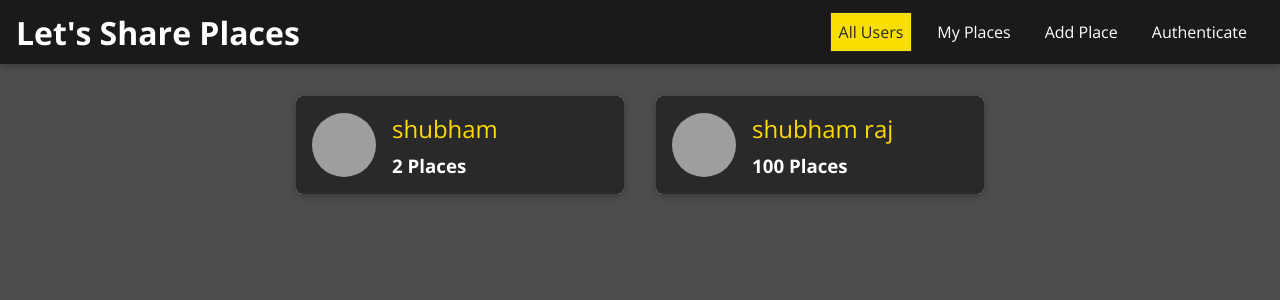
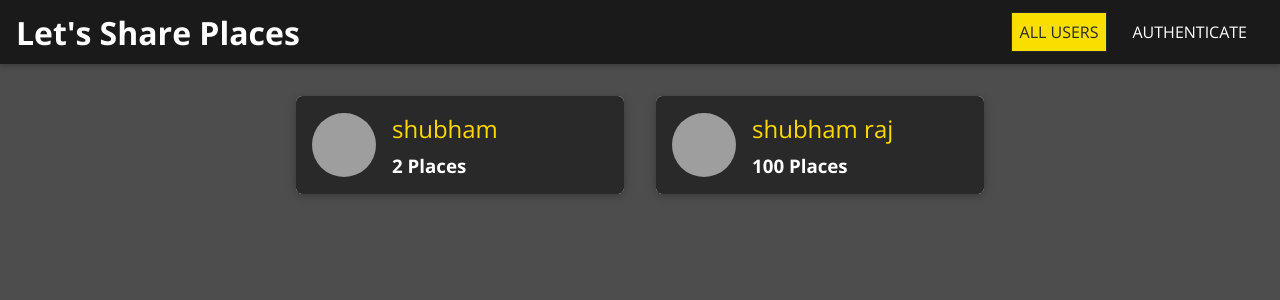
Before and after one commit to A-python-monk/MERN-Share_your_places, a React (Create React App) app: page / in a window 1280 px wide. Shown: the top 300 px of the page. Built offline with nearby package versions, Linux system fonts and the light colour scheme; grey boxes are pictures that could not be loaded.

Commit message:
added Login Logout functionality fixed minor issues

```diff
--- a/src/App.js
+++ b/src/App.js
@@ -1,4 +1,4 @@
-import React from "react";
+import React, { useCallback, useState } from "react";
 import {
   BrowserRouter as Router,
   Route,
@@ -8,21 +8,31 @@ import {
 import Newplace from "./places/pages/NewPlaces";
 import UpdatePlace from "./places/pages/UpdatePlace";
 import UserPlaces from "./places/pages/UserPlaces";
+import AuthContext from "./shared/components/context/auth-context";
 import MainNavigation from "./shared/components/UIComponents/Navigation/MainNavigation";
 import Authorise from "./user/pages/auth";
 import Users from "./user/pages/Users";
 
 const App = () => {
-  return (
-    <Router>
-      <MainNavigation/>
-      <main>
+  const [isLoggedIn, setisLoggedIn] = useState(false);
+
+  const login = useCallback(() => {
+    setisLoggedIn(true);
+  }, []);
+  const logout = useCallback(() => {
+    setisLoggedIn(false);
+  }, []);
+
+  let routes;
+
+  if (isLoggedIn) {
+    routes = (
       <Switch>
         <Route path="/" exact>
-        <Users />
+          <Users />
         </Route>
         <Route path="/:userid/places" exact>
-          <UserPlaces/>
+          <UserPlaces />
         </Route>
         <Route path="/places/new">
           <Newplace />
@@ -30,13 +40,37 @@ const App = () => {
         <Route path="/places/:placeId">
           <UpdatePlace />
         </Route>
-        <Route path="/auth" exact>
-          <Authorise/>
-        </Route>
         <Redirect to="/" />
       </Switch>
-      </main>
-    </Router>
+    );
+  } else {
+    routes = (
+      <Switch>
+        <Route path="/" exact>
+          <Users />
+        </Route>
+        <Route path="/:userid/places" exact>
+          <UserPlaces />
+        </Route>
+
+        <Route path="/auth" exact>
+          <Authorise />
+        </Route>
+        <Redirect to="/auth" />
+      </Switch>
+    );
+  }
+  return (
+    <AuthContext.Provider
+      value={{ isLoggedIn: isLoggedIn, login: login, logout: logout }}
+    >
+      <Router>
+        <MainNavigation />
+        <main>
+          <Switch> {routes}</Switch>
+        </main>
+      </Router>
+    </AuthContext.Provider>
   );
 };
 
--- a/src/places/components/PlaceItem.js
+++ b/src/places/components/PlaceItem.js
@@ -1,4 +1,5 @@
-import React, { useState } from "react";
+import React, { useContext, useState } from "react";
+import AuthContext from "../../shared/components/context/auth-context";
 import Modal from "../../shared/components/Modal";
 import Card from "../../shared/components/UIComponents/Card";
 import Button from "../../shared/components/UIComponents/FormsElements/Button";
@@ -25,6 +26,8 @@ const PlaceItem = (props) => {
   const confirmDeleteHandler = () => {
     console.log("Deleting");
   };
+
+  const auth = useContext(AuthContext);
 
   return (
     <React.Fragment>
@@ -71,13 +74,14 @@ const PlaceItem = (props) => {
               {" "}
               VIEW ON MAP
             </Button>
-            <Button to={`/places/${props.id}`}> EDIT</Button>
-            <Button danger onClick={showDeleteWarningHandler}> DELETE</Button>
+            {auth.isLoggedIn &&
+            <Button to={`/places/${props.id}`}> EDIT</Button>}
+            {auth.isLoggedIn &&
+            <Button danger onClick={showDeleteWarningHandler}> DELETE</Button>}
           </div>
         </Card>
       </li>
     </React.Fragment>
   );
-};
-
+            };
 export default PlaceItem;
--- a/src/shared/components/UIComponents/Navigation/NavLinks.js
+++ b/src/shared/components/UIComponents/Navigation/NavLinks.js
@@ -1,24 +1,41 @@
-import React from "react";
+import React, { useContext } from 'react';
+import { NavLink } from 'react-router-dom';
 
-import { NavLink } from "react-router-dom";
-import "./NavLinks.css";
+import AuthContext  from '../../context/auth-context';
+import './NavLinks.css';
 
-  const NavLinks = props=>{
-        return <ul className ='nav-links'>
+const NavLinks = props => {
+  const auth = useContext(AuthContext);
+
+  return (
+    <ul className="nav-links">
       <li>
-                <NavLink to="/" exact> All Users</NavLink>
+        <NavLink to="/" exact>
+          ALL USERS
+        </NavLink>
       </li>
+      {auth.isLoggedIn && (
         <li>
-                <NavLink to="/u1/places"> My Places</NavLink>
+          <NavLink to="/u1/places">MY PLACES</NavLink>
         </li>
+      )}
+      {auth.isLoggedIn && (
         <li>
-                <NavLink to="/places/new"> Add Place </NavLink>
+          <NavLink to="/places/new">ADD PLACE</NavLink>
         </li>
+      )}
+      {!auth.isLoggedIn && (
         <li>
-                <NavLink to="/auth"> Authenticate </NavLink>
+          <NavLink to="/auth">AUTHENTICATE</NavLink>
         </li>
-
-        </ul>;
-  }
+      )}
+      {auth.isLoggedIn && (
+        <li>
+          <button onClick={auth.logout}>LOGOUT</button>
+        </li>
+      )}
+    </ul>
+  );
+};
 
 export default NavLinks;
--- /dev/null
+++ b/src/shared/components/context/auth-context.js
@@ -0,0 +1,9 @@
+import { createContext } from 'react';
+
+const AuthContext = createContext({
+  isLoggedIn: false,
+  login: () => {},
+  logout: () => {}
+});
+
+export default AuthContext;
--- a/src/user/pages/auth.js
+++ b/src/user/pages/auth.js
@@ -1,4 +1,4 @@
-import React, { useState } from "react";
+import React, { useContext, useState } from "react";
 
 import { useForm } from "../../shared/hooks/form-hook";
 import Input from "../../shared/components/UIComponents/FormsElements/Input";
@@ -11,16 +11,14 @@ import {
 
 import "./auth.css";
 import Card from "../../shared/components/UIComponents/Card";
+import AuthContext from "../../shared/components/context/auth-context";
 
 const Authorise = () => {
   const [isLogin, setisLogin] = useState(true);
+  const auth = useContext(AuthContext);
 
   const [formState, inputHandler, setFormData] = useForm(
     {
-      name: {
-        value: "",
-        isValid: false,
-      },
       email: {
         value: "",
         isValid: false,
@@ -36,16 +34,17 @@ const Authorise = () => {
   const switchModeHandler = () => {
     if (!isLogin) {
       setFormData(
-        { ...formState.inputs,
-          name: undefined },
+        { ...formState.inputs, name: undefined },
         formState.inputs.email.isValid && formState.inputs.password.isValid
       );
-    }
-    else{
-      setFormData({
-        ...formState.inputs,
-        name:{value:"",isValid:false}
-      },false)
+    } else {
+      setFormData(
+        {
+          ...formState.inputs,
+          name: { value: "", isValid: false },
+        },
+        false
+      );
     }
     setisLogin((prevMode) => !prevMode);
   };
@@ -53,6 +52,9 @@ const Authorise = () => {
   const onSubmitHandler = (event) => {
     event.preventDefault();
     console.log(formState.inputs);
+    console.log(auth.isLoggedIn);
+    auth.login();
+    console.log(auth.isLoggedIn);
   };
 
   return (
```
Lines whose indentation alone changed are shown as unchanged.
